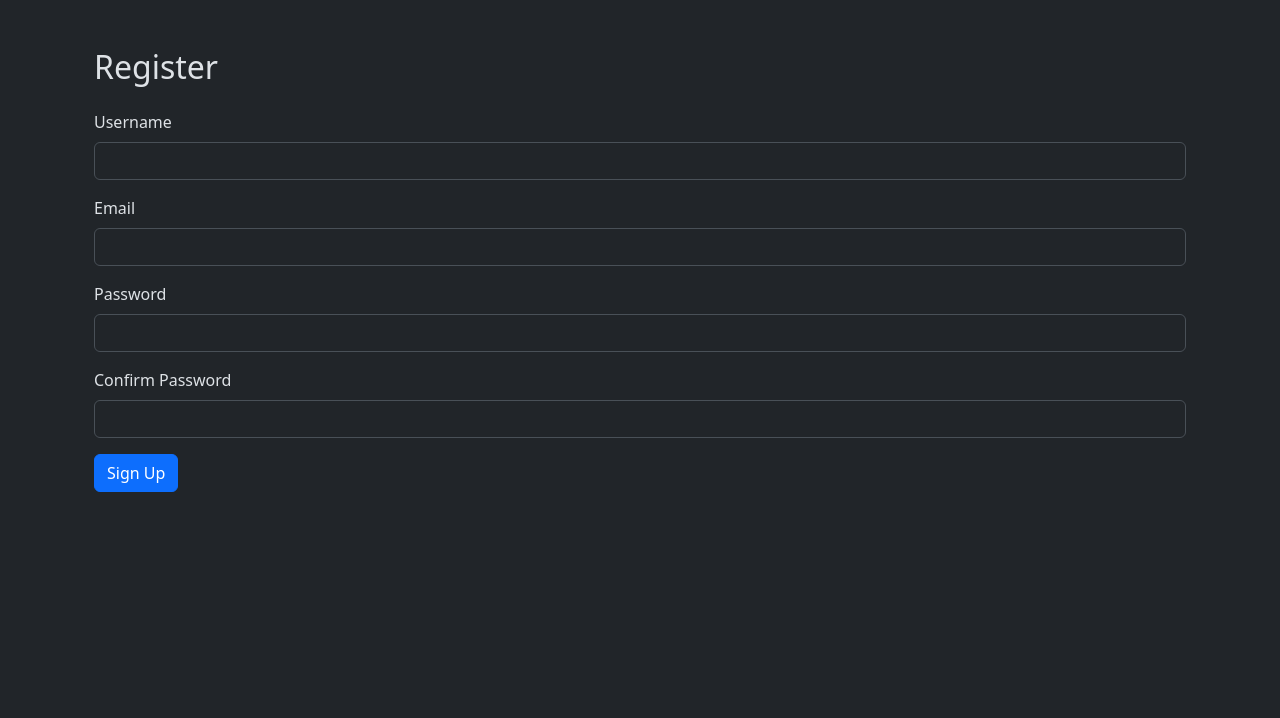
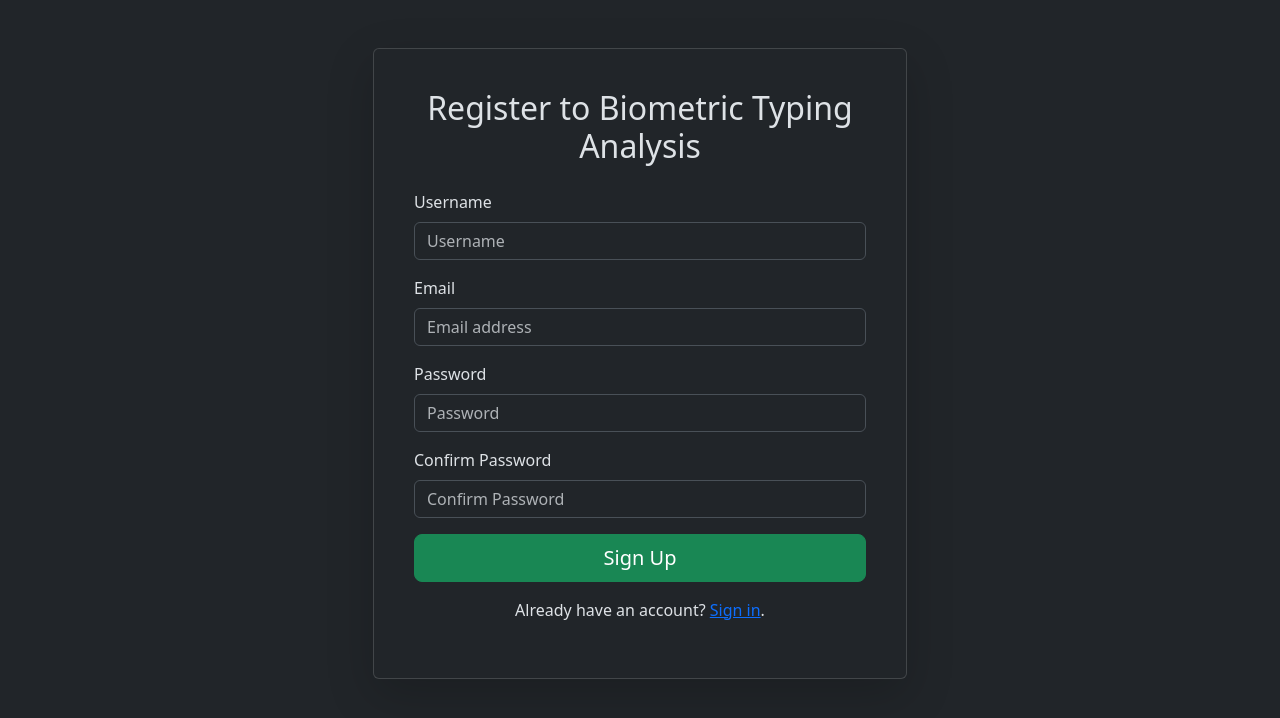
Before and after one commit to kamilpajak/BiometricTypingAnalysis, a Flask app: page /register in a window 1280 px wide. Shown: the part 56-774 px from the top of the page. Run offline with Flask 3, Linux system fonts and the light colour scheme.

Commit message:
Modify register page view

```diff
--- a/templates/register.html
+++ b/templates/register.html
@@ -2,63 +2,77 @@
 
 {% block content %}
 <div class="container mt-5">
-    <h2>Register</h2>
-    <form method="post" class="mt-4 needs-validation" novalidate>
+    <div class="row justify-content-center">
+        <div class="col-md-6">
+            <div class="card shadow-lg p-4">
+                <div class="card-body">
+                    <h2 class="text-center mb-4">Register to Biometric Typing Analysis</h2>
+                    <form method="post" class="needs-validation" novalidate>
                         {{ form.hidden_tag() }}
                         <div class="mb-3">
                             {{ form.username.label(class="form-label") }}
                             {% if form.username.errors %}
-            {{ form.username(class="form-control is-invalid") }}
-            <div class="invalid-feedback">
+                            {{ form.username(class="form-control is-invalid", aria_describedby="usernameFeedback") }}
+                            <div id="usernameFeedback" class="invalid-feedback">
                                 {% for error in form.username.errors %}
                                 {{ error }}
                                 {% endfor %}
                             </div>
                             {% else %}
-            {{ form.username(class="form-control") }}
+                            {{ form.username(class="form-control", placeholder="Username") }}
                             {% endif %}
                         </div>
                         <div class="mb-3">
                             {{ form.email.label(class="form-label") }}
                             {% if form.email.errors %}
-            {{ form.email(class="form-control is-invalid") }}
-            <div class="invalid-feedback">
+                            {{ form.email(class="form-control is-invalid", aria_describedby="emailFeedback") }}
+                            <div id="emailFeedback" class="invalid-feedback">
                                 {% for error in form.email.errors %}
                                 {{ error }}
                                 {% endfor %}
                             </div>
                             {% else %}
-            {{ form.email(class="form-control") }}
+                            {{ form.email(class="form-control", placeholder="Email address") }}
                             {% endif %}
                         </div>
                         <div class="mb-3">
                             {{ form.password.label(class="form-label") }}
                             {% if form.password.errors %}
-            {{ form.password(class="form-control is-invalid") }}
-            <div class="invalid-feedback">
+                            {{ form.password(class="form-control is-invalid", aria_describedby="passwordFeedback") }}
+                            <div id="passwordFeedback" class="invalid-feedback">
                                 {% for error in form.password.errors %}
                                 {{ error }}
                                 {% endfor %}
                             </div>
                             {% else %}
-            {{ form.password(class="form-control") }}
+                            {{ form.password(class="form-control", placeholder="Password") }}
                             {% endif %}
                         </div>
                         <div class="mb-3">
                             {{ form.confirm_password.label(class="form-label") }}
                             {% if form.confirm_password.errors %}
-            {{ form.confirm_password(class="form-control is-invalid") }}
-            <div class="invalid-feedback">
+                            {{ form.confirm_password(class="form-control is-invalid",
+                            aria_describedby="confirmPasswordFeedback") }}
+                            <div id="confirmPasswordFeedback" class="invalid-feedback">
                                 {% for error in form.confirm_password.errors %}
                                 {{ error }}
                                 {% endfor %}
                             </div>
                             {% else %}
-            {{ form.confirm_password(class="form-control") }}
+                            {{ form.confirm_password(class="form-control", placeholder="Confirm Password") }}
                             {% endif %}
                         </div>
-        <!-- Temporary fix for submit button to avoid double-rendering issue caused by Flask-WTF -->
-        <input type="submit" class="btn btn-primary" value="{{ form.submit.label.text }}">
+                        <div class="d-grid">
+                            <input type="submit" class="btn btn-success btn-lg" value="{{ form.submit.label.text }}">
+                        </div>
                     </form>
+                    <div class="text-center mt-3">
+                        <p>Already have an account? <a href="{{ url_for('login') }}" class="link-primary">Sign in</a>.
+                        </p>
+                    </div>
+                </div>
+            </div>
+        </div>
+    </div>
 </div>
 {% endblock %}
```
Lines whose indentation alone changed are shown as unchanged.
